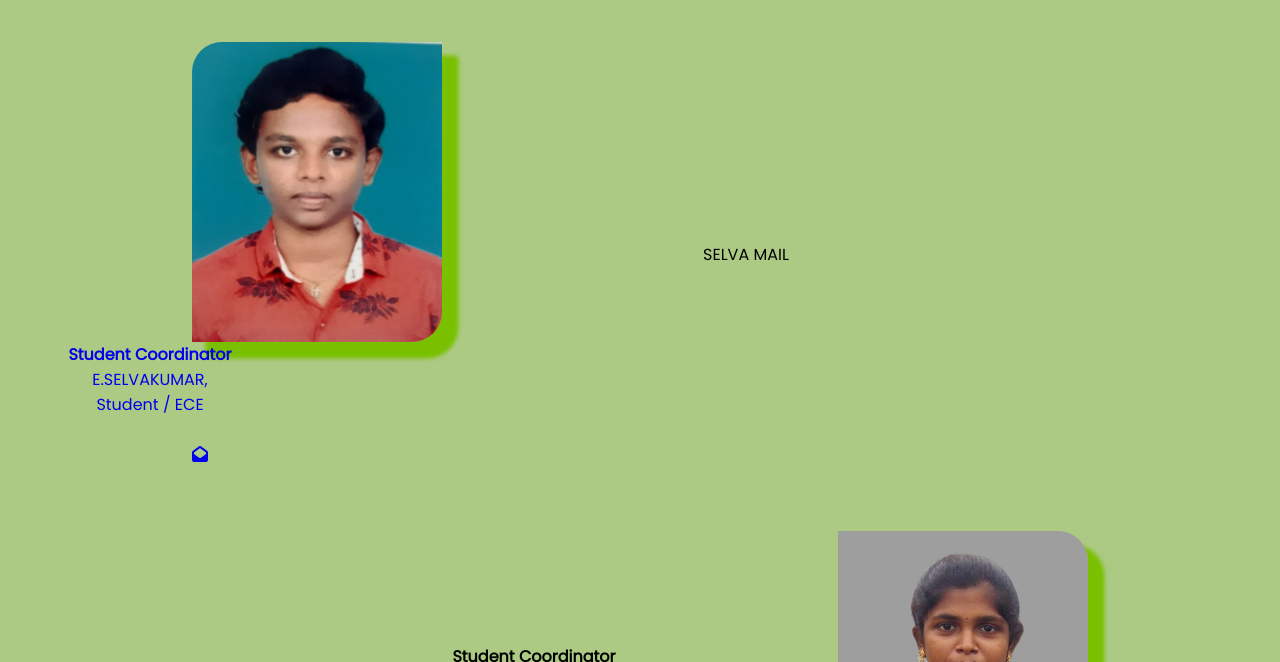
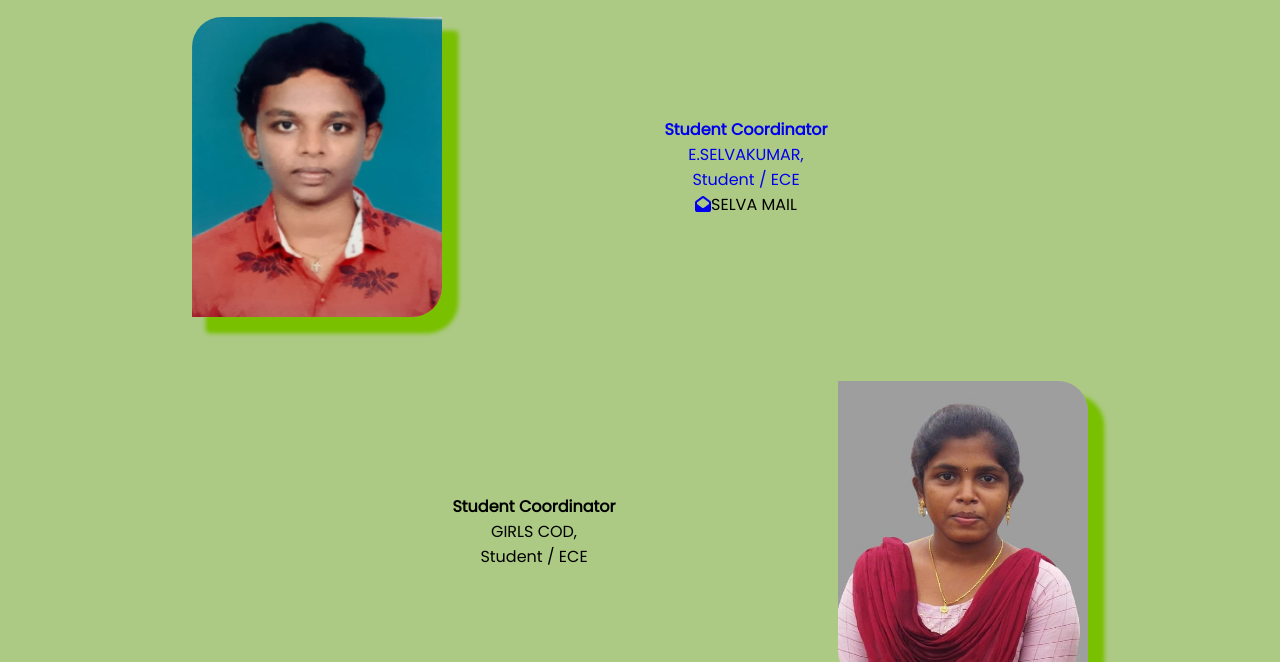
Before and after one commit to Jacsice2125/electrospark2k24.github.io, a plain HTML site: page html_file/about.html in a window 1280 px wide. Shown: the part 2830-3492 px from the top of the page. Drawn offline with Linux system fonts and the light colour scheme; a web font is replaced by a local one.

Commit message:
Update about.html

```diff
--- a/html_file/about.html
+++ b/html_file/about.html
@@ -74,7 +74,7 @@
                     </p>
                 </div>
                 <div class="first coord flex-style pa">
-                    <p><span>Student Coordinator</span> <br>S. JASPER KIRUBAIRAJ,<br>Student / ECE </p><br>
+                    <p><span>Student Coordinator</span> <br>S. JASPER KIRUBAIRAJ,<br>Student / ECE<br>
                         <i class="fa-solid fa-envelope-open"></i><a href="https://mail.google.com/mail/?view=cm&fs=1&to=jasperkirubairaj2004@gmail.com">jasperkirubairaj2004@gmail.com</p>
                 <div class="coord-img">
                         <img src="/images/jasper.jpg alt="">
@@ -84,9 +84,9 @@
                     <div class="coord-img">
                         <img src="/images/jasper.jpg" alt="">
                     </div>
-                    <p><span>Student Coordinator</span> <br>E.SELVAKUMAR,<br>Student / ECE </p><br>
-                        <i class="fa-solid fa-envelope-open"></i><a href="https://mail.google.com/mail/?view=cm&fs=1&to=SELVAMAIL@gmail.com">
-                        </a><p>SELVA MAIL<br></p>
+                    <p><span>Student Coordinator</span> <br>E.SELVAKUMAR,<br>Student / ECE <br>
+                        <i class="fa-solid fa-envelope-open"></i><a href="https://mail.google.com/mail/?view=cm&fs=1&to=SELVAMAIL@gmail.com"></a>SELVA MAIL
+                        </p>
                 </div>
                 <div class="first coord flex-style pa">
                     <p><span>Student Coordinator</span> <br> GIRLS COD,<br>Student / ECE <br>
```
